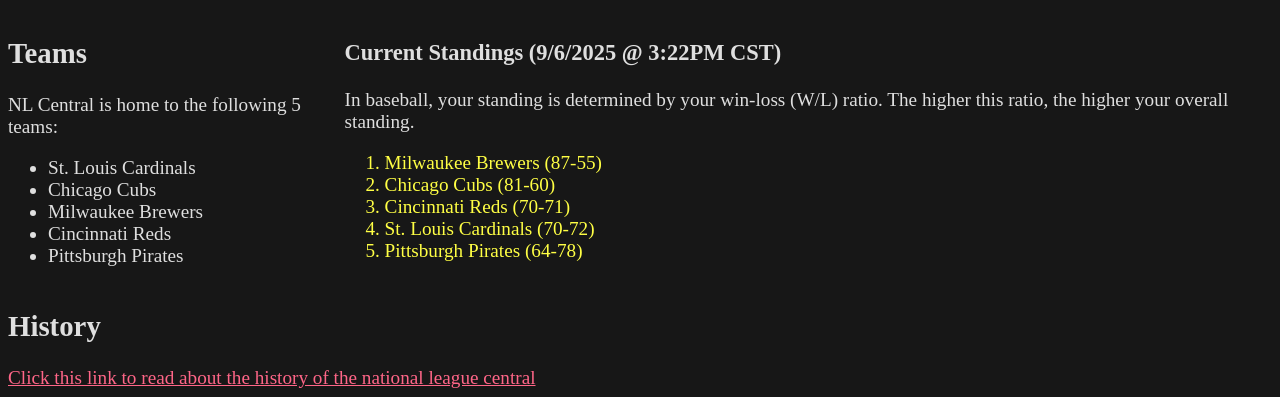
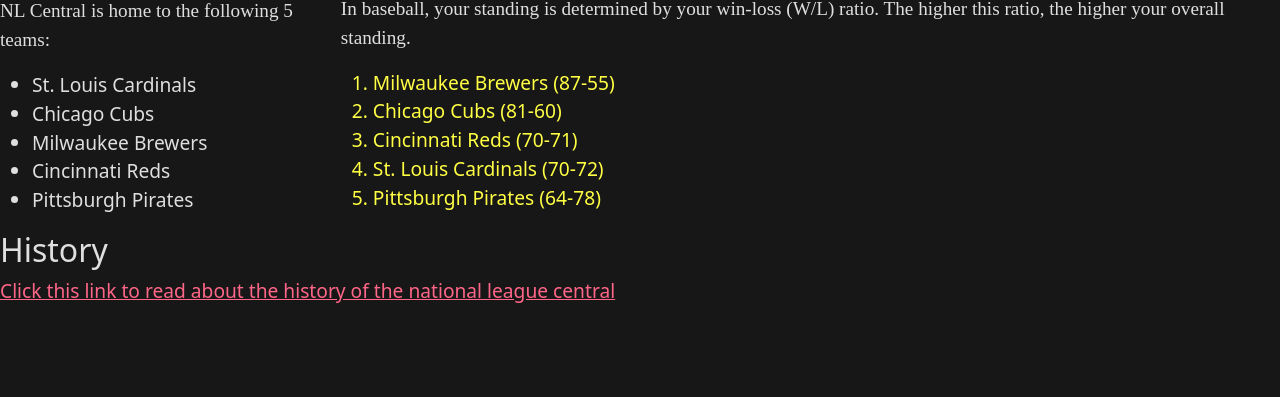
Before and after one commit to LuciLzan/MLB_APP, a plain HTML site: page index.html in a window 1280 px wide. Shown: the part 601-998 px from the top of the page. After the commit the page ends 907 px from the top, so only its background shows below. Drawn offline with nearby package versions, Linux system fonts and the light colour scheme.

Commit message:
Linked bootstrap to the project

```diff
--- a/index.html
+++ b/index.html
@@ -13,6 +13,9 @@
       />
     <!--Title that will display on the tab-->
     <title>MLB Web Page</title>
+
+    <!-- Link to Bootstrap -->
+    <link href="https://cdn.jsdelivr.net/npm/bootstrap@5.3.3/dist/css/bootstrap.min.css" rel="stylesheet" integrity="sha384-QWTKZyjpPEjISv5WaRU9OFeRpok6YctnYmDr5pNlyT2bRjXh0JMhjY6hW+ALEwIH" crossorigin="anonymous">
     <!--Link to get styled spreadsheet -->
     <link rel="stylesheet" type="text/css" href="style.css">
   <!--End of head -->
```
Also changed, not shown: page2.html (+2 -0 lines).
